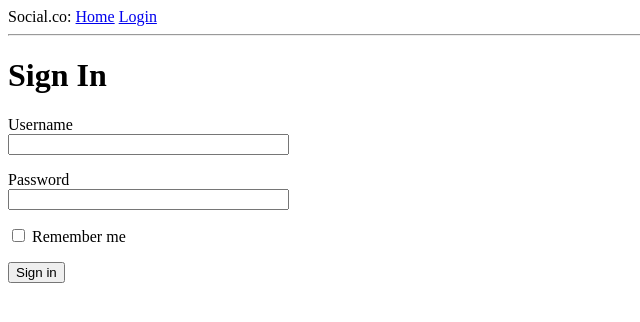
After one commit to pedronovaes/socialco, a Flask app: page /login in a window 1280 px wide. The commit adds this page. Shown: the top 322 px of the page, without its empty margins (0-640 px from the left). Run offline with Flask 3, Linux system fonts and the light colour scheme.

Commit message:
Initial login structure with login's form, template and views

```diff
--- /dev/null
+++ b/app/forms.py
@@ -0,0 +1,12 @@
+"""Module to store web form classes."""
+
+from flask_wtf import FlaskForm
+from wtforms import StringField, PasswordField, BooleanField, SubmitField
+from wtforms.validators import DataRequired
+
+
+class LoginForm(FlaskForm):
+    username = StringField(label='Username', validators=[DataRequired()])
+    password = PasswordField(label='Password', validators=[DataRequired()])
+    remember_me = BooleanField(label='Remember me')
+    submit = SubmitField(label='Sign in')
--- a/app/routes.py
+++ b/app/routes.py
@@ -1,9 +1,11 @@
 """
-This module handles several routes that social.co supports using view fucntions.
+This module handles several routes that social.co supports using view
+functions.
 """
 
-from flask import render_template
+from flask import render_template, flash, redirect
 from app import app
+from app.forms import LoginForm
 
 
 @app.route('/')
@@ -28,3 +30,19 @@ def index():
         user=user,
         posts=posts
     )
+
+@app.route('/login', methods=['GET', 'POST'])
+def login():
+    """View function to login a user."""
+
+    form = LoginForm()
+
+    # All form processing work (receiving login credentials and so on).
+    if form.validate_on_submit():
+        flash(f'Login requested for user {form.username.data}, remember_me={form.remember_me.data}')
+
+        return redirect(location='/index')
+
+    # Executes when the browser sends the GET request to receive the web page
+    # with the form.
+    return render_template('login.html', title='Sign In', form=form)
--- a/app/templates/base.html
+++ b/app/templates/base.html
@@ -7,8 +7,23 @@
         {% endif %}
     </head>
     <body>
-        <div>Social.co: <a href="/index">Home</a></div>
+        <div>
+            Social.co:
+            <a href="/index">Home</a>
+            <a href="/login">Login</a>
+        </div>
         <hr>
+
+        {% with messages = get_flashed_messages() %}
+        {% if messages %}
+        <ul>
+            {% for message in messages %}
+            <li>{{ message }}</li>
+            {% endfor %}
+        </ul>
+        {% endif %}
+        {% endwith %}
+
         {% block content %}
         {% endblock %}
     </body>
--- /dev/null
+++ b/app/templates/login.html
@@ -0,0 +1,25 @@
+{% extends "base.html" %}
+
+{% block content %}
+    <h1>Sign In</h1>
+    <form action="" method="post" novalidate>
+        {{ form.hidden_tag() }}
+        <p>
+            {{ form.username.label }}
+            <br>
+            {{ form.username(size=32) }}
+        </p>
+        <p>
+            {{ form.password.label }}
+            <br>
+            {{ form.password(size=32) }}
+        </p>
+        <p>
+            {{ form.remember_me() }}
+            {{ form.remember_me.label }}
+        </p>
+        <p>
+            {{ form.submit() }}
+        </p>
+    </form>
+{% endblock %}
```
